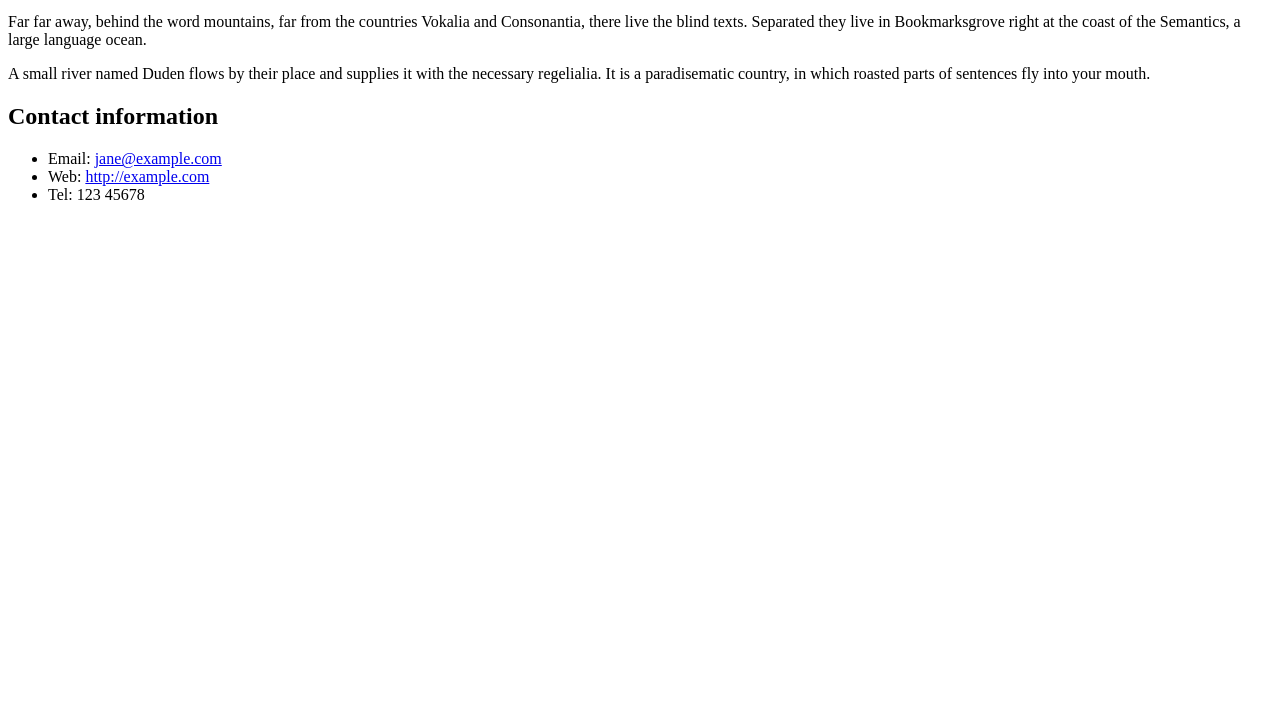
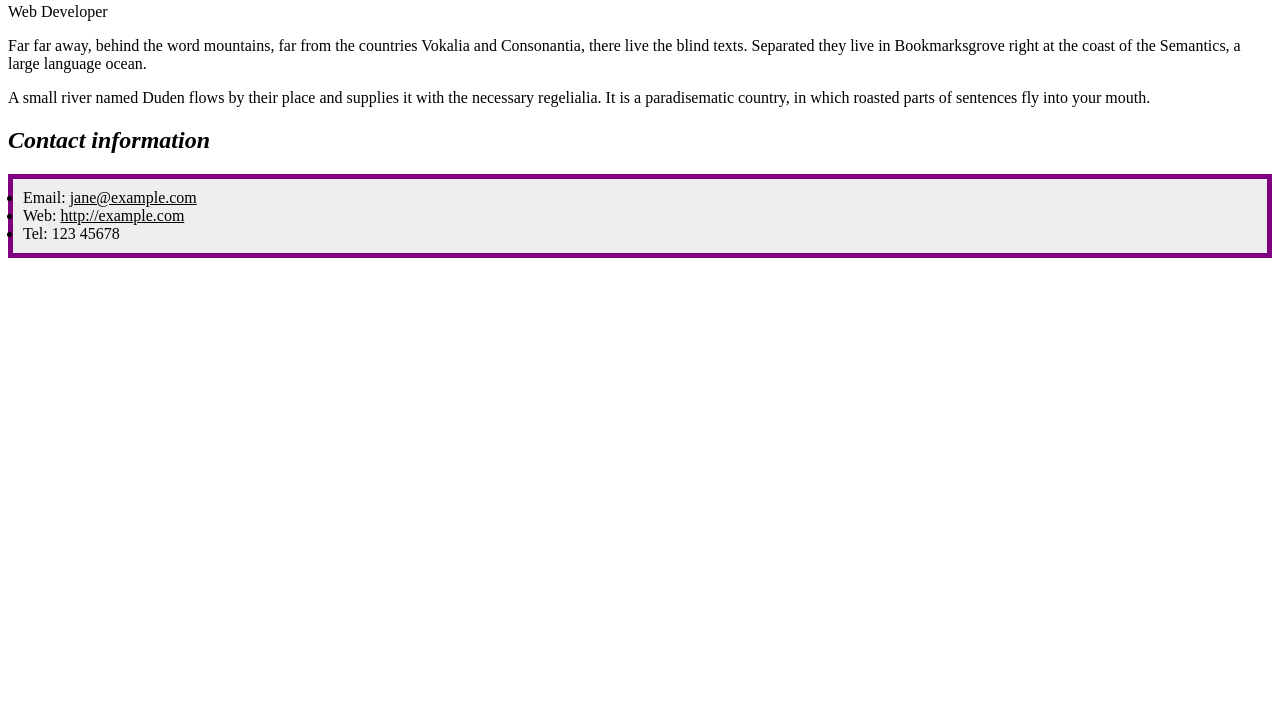
Before and after one commit to techy-zenith/styling-a-biography, a plain HTML site: page index.html in a window 1280 px wide. Shown: the part 87-800 px from the top of the page. Drawn offline with Linux system fonts and the light colour scheme.

Commit message:
renamed letter.css to style.css
modified index file and style file

```diff
--- a/index.html
+++ b/index.html
@@ -1,5 +1,15 @@
+<!DOCTYPE html>
+<html lang="en">
+<head>
+  <meta charset="UTF-8" />
+  <meta name="viewport" content="width=device-width, initial-scale=1.0" />
+  <title>Jane Doe Biography</title>
+  <link rel="stylesheet" href="style.css" />
+</head>
+<body>
   <h1>Jane Doe</h1>
   <div class="job-title">Web Developer</div>
+
   <p>
     Far far away, behind the word mountains, far from the countries Vokalia and
     Consonantia, there live the blind texts. Separated they live in Bookmarksgrove
@@ -18,3 +28,5 @@
     <li>Web: <a href="http://example.com">http://example.com</a></li>
     <li>Tel: 123 45678</li>
   </ul>
+</body>
+</html>
--- a/letter.css
+++ b/style.css
@@ -1,22 +1,24 @@
-/* Style the level one heading */
 h1 {
   color: hotpink;
   border-bottom: 10px dotted purple;
 }
 
-/* Style the level two heading */
 h2 {
   font-style: italic;
 }
 
-/* Style the contact details list */
-.contact-details {
+ul {
   background-color: #eeeeee;
   border: 5px solid purple;
   padding: 10px;
 }
 
-/* Change link color on hover */
+a,
+a:visited {
+  color: black;
+  text-decoration: underline;
+}
+
 a:hover {
   color: green;
 }
```
Lines whose indentation alone changed are shown as unchanged.
